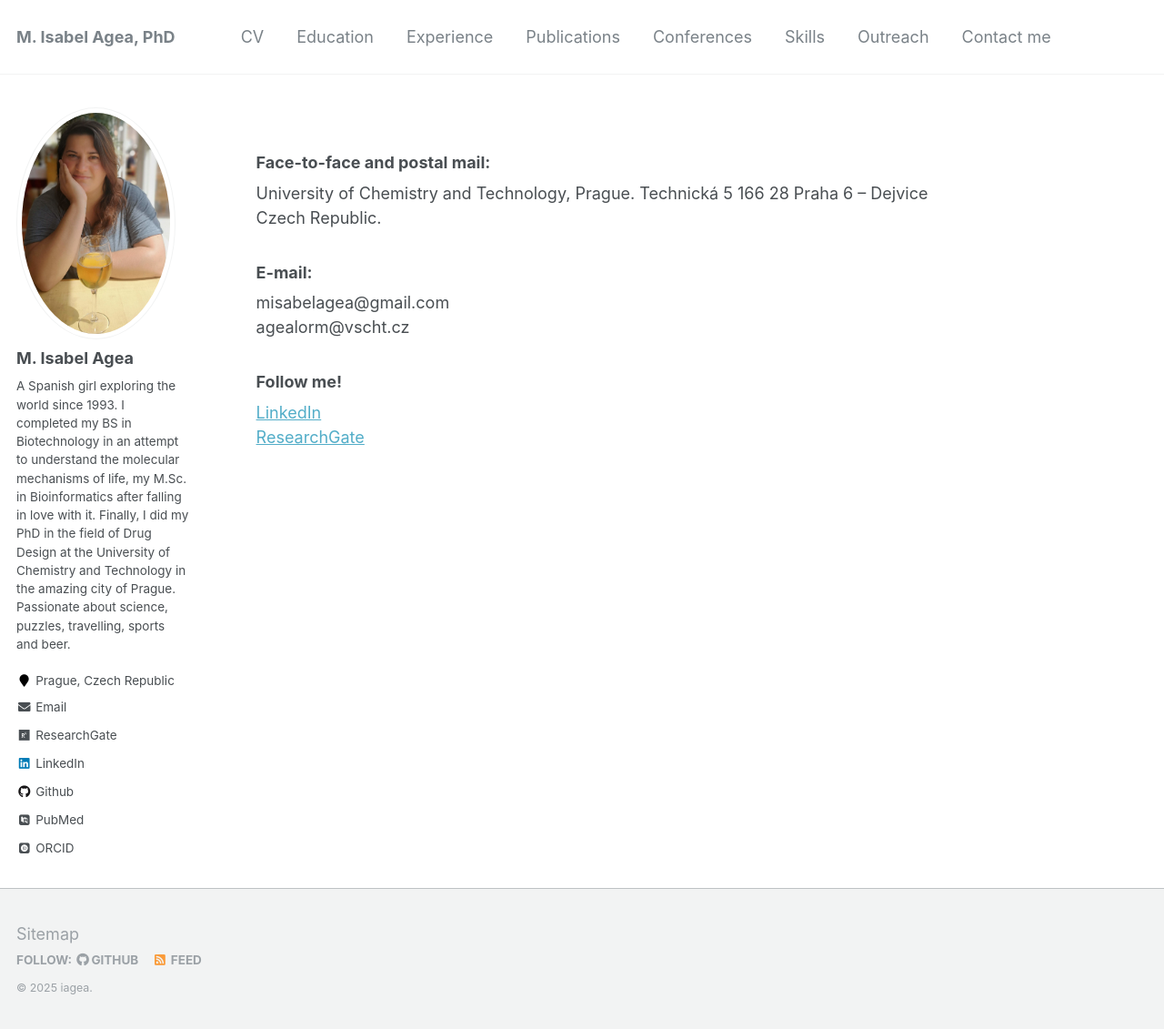
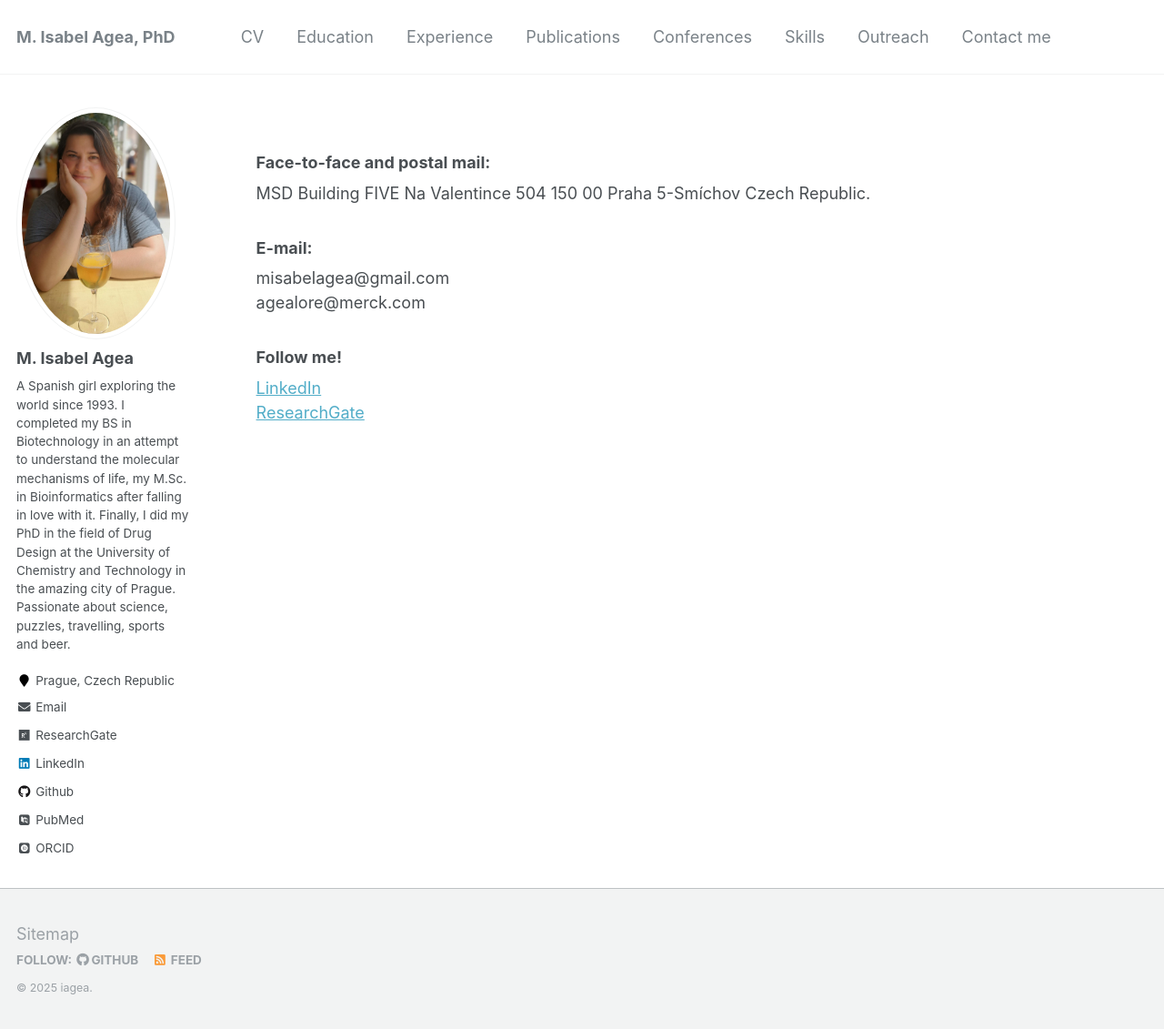
Before and after one commit to Iagea/iagea.github.io, a Jekyll site: the page built from _pages/contact.md, in a window 1280 px wide and 1131 px high. Shown: the whole window at 91% size. Built offline with Jekyll 4.4.1, drawn with Linux system fonts in a browser that asks for light colours; some web fonts are replaced.

Commit message:
Update contact.md

```diff
--- a/_pages/contact.md
+++ b/_pages/contact.md
@@ -9,14 +9,14 @@ redirect_from:
 
 
 ### Face-to-face and postal mail:
-University of Chemistry and Technology, Prague.
-Technická 5
-166 28 Praha 6 – Dejvice
+MSD Building FIVE
+Na Valentince 504
+150 00 Praha 5-Smíchov
 Czech Republic.
 
 ### E-mail:
 misabelagea@gmail.com
-agealorm@vscht.cz
+agealore@merck.com
 
 ### Follow me!
 [LinkedIn](https://www.linkedin.com/in/isabelagealorente)
```
